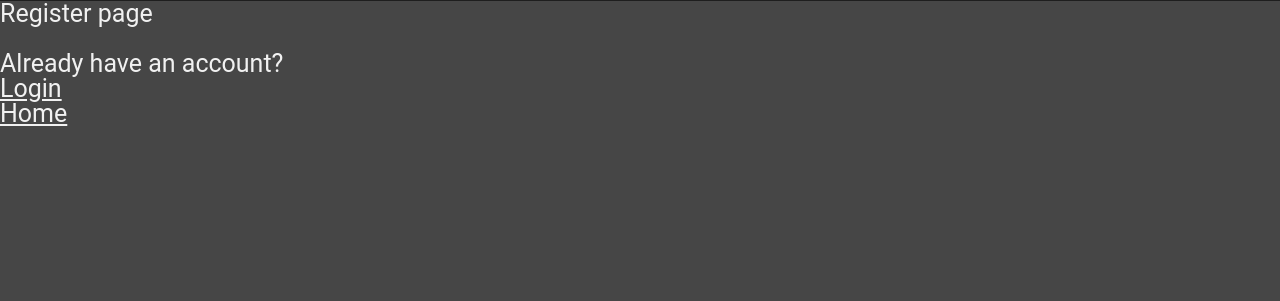
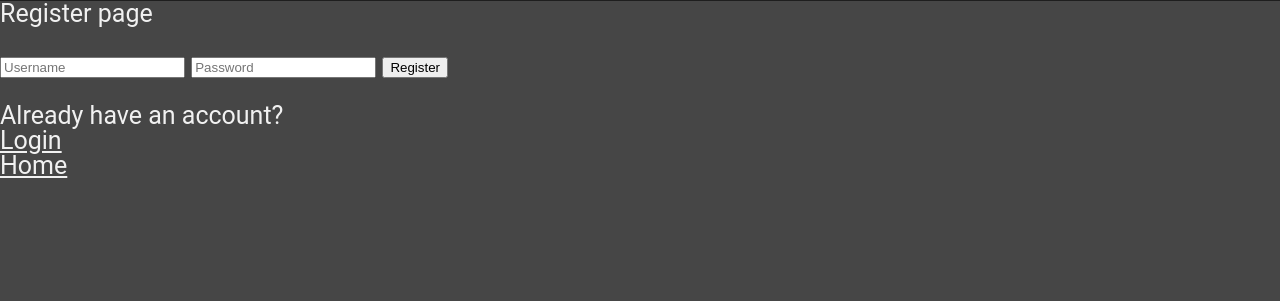
Before and after one commit to Manioco/flaskteste, a Flask app: page /register in a window 1280 px wide. Shown: the part 79-380 px from the top of the page. Run offline with Flask 3, Linux system fonts and the light colour scheme.

Commit message:
Atualização do Register

```diff
--- a/app.py
+++ b/app.py
@@ -1,13 +1,17 @@
-from flask import Flask, render_template
+from flask import Flask, render_template, redirect, url_for, flash, request, session
 from flask_sqlalchemy import SQLAlchemy
 from flask_login import UserMixin
 import os
+from flask_wtf import FlaskForm
+from wtforms import StringField, PasswordField, SubmitField
+from wtforms.validators import InputRequired, Length, ValidationError
+from flask_bcrypt import Bcrypt
 
 
 basedir = os.path.abspath(os.path.dirname(__file__))
 
 app = Flask(__name__)
-
+bcrypt = Bcrypt(app)
 app.config['SQLALCHEMY_DATABASE_URI'] = 'sqlite:///' + os.path.join(basedir, 'database.db') # Connects the app to the database
 app.config['SECRET_KEY'] = "mysecretkey"
 db = SQLAlchemy(app) # Create the database instance
@@ -18,8 +22,30 @@
 class User(db.Model, UserMixin):
     __tablename__ = "users"
     id = db.Column(db.Integer, primary_key=True)
-    username = db.Column(db.String(20), nullable=False)
+    username = db.Column(db.String(20), nullable=False, unique=True)
     password = db.Column(db.String(80), nullable=False)
+
+
+class RegisterForm(FlaskForm):
+    username = StringField(validators=[InputRequired(), Length(min=4, max=20)], render_kw={"placeholder": "Username"})
+
+    password = PasswordField(validators=[InputRequired(), Length(min=4, max=20)], render_kw={"placeholder": "Password"})
+
+    submit = SubmitField("Register")
+
+
+    def validate_username(self, username):
+        existing_user_username = User.query.filter_by(username=username.data).first()
+        if existing_user_username:
+            raise ValidationError("Username already exists! Please try another one.")
+
+
+class LoginForm(FlaskForm):
+    username = StringField(validators=[InputRequired(), Length(min=4, max=20)], render_kw={"placeholder": "Username"})
+
+    password = PasswordField(validators=[InputRequired(), Length(min=4, max=20)], render_kw={"placeholder": "Password"})
+
+    submit = SubmitField("Login")
 
 
 @app.route('/')
@@ -27,14 +53,24 @@
     return render_template('home.html')
 
 
-@app.route('/login')
+@app.route('/login', methods=['GET', 'POST'])
 def login():
-    return render_template('login.html')
+    form = LoginForm()
+    return render_template('login.html', form=form)
 
 
-@app.route('/register')
+@app.route('/register', methods=['GET', 'POST'])
 def register():
-    return render_template('register.html')
+    form = RegisterForm()
+
+    if form.validate_on_submit():
+        hashed_password = bcrypt.generate_password_hash(form.password.data).decode('utf-8')
+        new_user = User(username=form.username.data, password=hashed_password)
+        db.session.add(new_user)
+        db.session.commit()
+        return redirect(url_for('login'))
+
+    return render_template('register.html', form=form)
 
 
 if __name__ == "__main__":
--- a/templates/register.html
+++ b/templates/register.html
@@ -5,7 +5,15 @@
 {% endblock %}
 
 {% block content %}
-<h1>Register page</h1><br>
+<h1>Register page</h1>
+<br>
+<form method="post" action="">
+    {{ form.hidden_tag() }}
+    {{ form.username }}
+    {{ form.password }}
+    {{ form.submit }}
+</form>
+<br>
 <h2>Already have an account?</h2>
 <a href="{{url_for('login')}}">Login</a><br>
 <a href="{{url_for('home')}}">Home</a>
```
Also changed, not shown: templates/login.html (+9 -1 lines), database.db.
